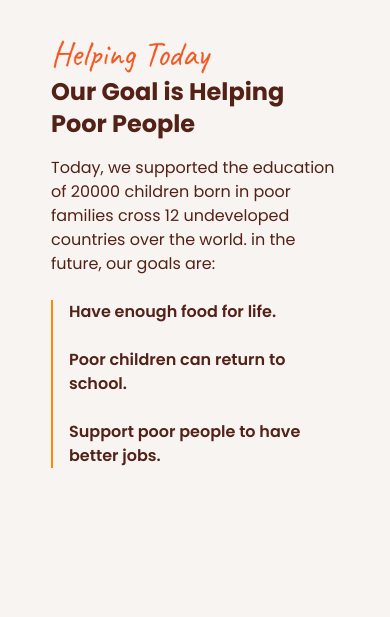
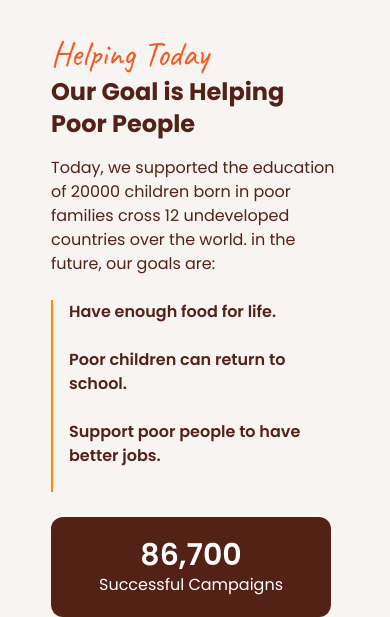
Before and after one commit to Nikkihosseini/Charity-Website, a website: page Public/index.html in a window 390 px wide. Shown: the part 3977-4594 px from the top of the page. Before the commit the page ends 4474 px from the top, so only its background shows below. Drawn offline with Linux system fonts and the light colour scheme.

Commit message:
responsive section two

```diff
--- a/Public/index.html
+++ b/Public/index.html
@@ -210,7 +210,7 @@
                     </div>
                 </div>
                 <!--   Section Content Left  -->
-                <div class="relative mt-10 lg:mt-0 lg:max-w-[500px] h-[460px] lg:h-[695px]">
+                <div class="relative mt-10 lg:mt-0 lg:max-w-[500px] h-[580px] xs:h-[485px] lg:h-[695px]">
                     <div class="flex flex-col justify-start items-start ">
                         <img class="block w-40" src="./image/helping-today.png" alt="helping-today">
                         <h2 class="font-PoppinsBold text-2xl sm:text-4xl xl:text-5xl mb-4 sm:mb-8 lg:mb-12">Our Goal is Helping Poor People</h2>
@@ -228,7 +228,7 @@
                                 </svg>
                                 Poor children can return to school.
                             </li>
-                            <li class="flex items-start xl:items-center font-PoppinsSemiBold text-base xs:text-lg xl:text-xl">
+                            <li class="flex items-start xl:items-center font-PoppinsSemiBold text-base xs:text-lg xl:text-xl mb-6">
                                 <svg class="hidden xl:block w-5 h-5 text-orange-150 mr-4">
                                     <use href="#check-mark"></use>
                                 </svg>
@@ -236,12 +236,12 @@
                             </li>
                         </ul>
                     </div>
-                    <div class="hidden sm:flex-center absolute bottom-0 py-5 px-12 xl:py-6 xl:px-16 text-white bg-brown-100 rounded-xl">
-                        <svg class="w-12 xl:w-20 h-12 xl:h-20 mr-4">
+                    <div class="flex-center absolute bottom-0 py-5 px-12 xl:py-6 xl:px-16 text-white bg-brown-100 rounded-xl">
+                        <svg class="hidden xs:block w-12 xl:w-20 h-12 xl:h-20 mr-4">
                             <use href="#money"></use>
                         </svg>
-                        <div class="flex flex-col">
-                            <span class="font-PoppinsSemiBold text-4xl xl:text-5xl">86,700</span>
+                        <div class="flex flex-col text-center">
+                            <span class="font-PoppinsSemiBold text-3xl xs:text-4xl xl:text-5xl">86,700</span>
                             <span>Successful Campaigns</span>
                         </div>
                     </div>
```
Also changed, not shown: Public/styles/app.css.
